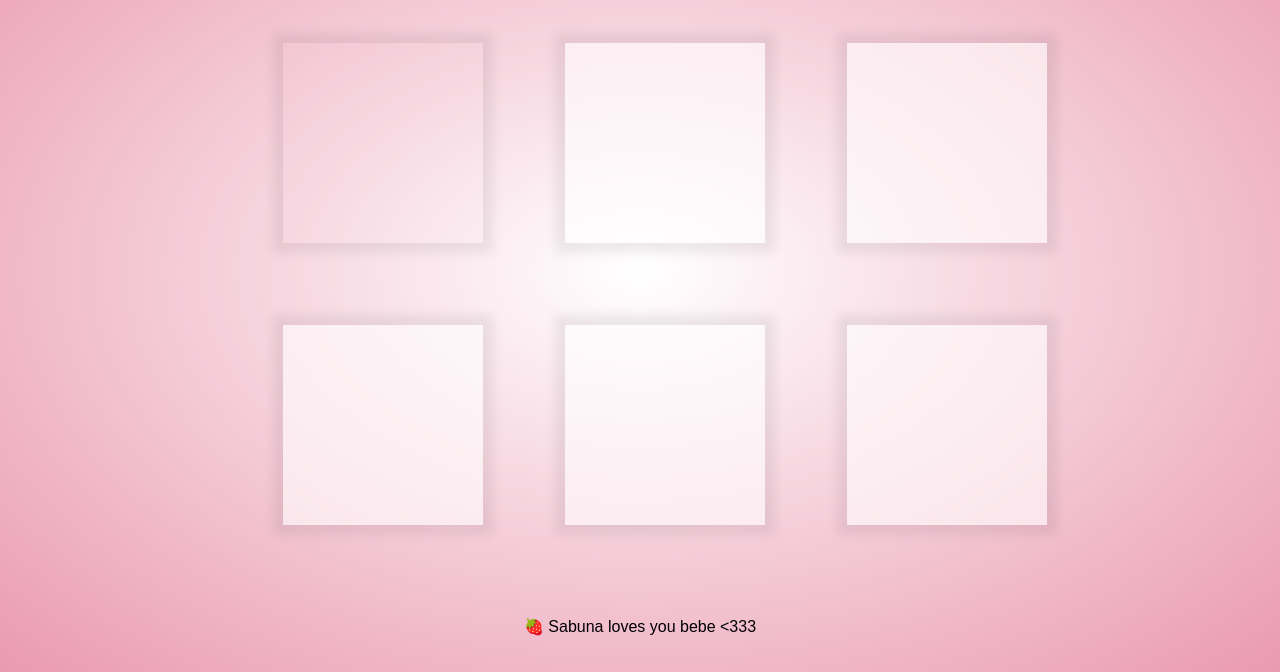
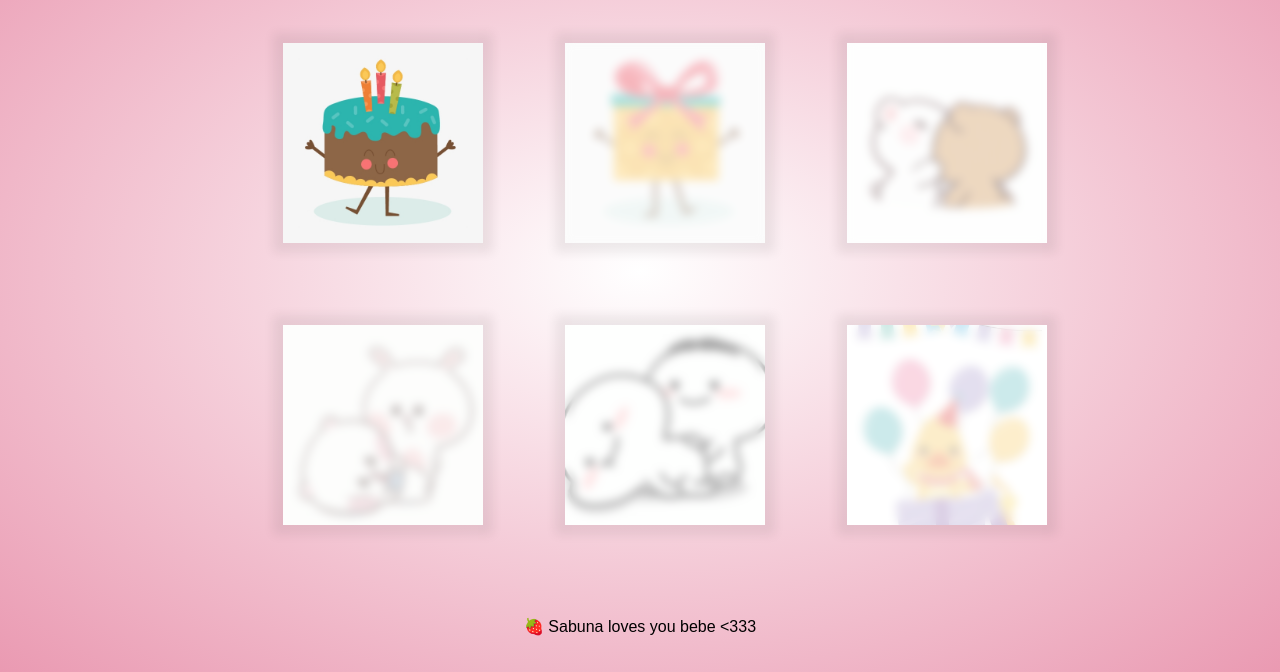
Before and after one commit to marishubby/mariko, a plain HTML site: page index.html in a window 1280 px wide. Shown: the part 128-800 px from the top of the page. Drawn offline with nearby package versions, Linux system fonts and the light colour scheme; files that its build step writes are made by us from their sources; the site is published under a folder, as on GitHub Pages, so addresses that start at the root find nothing.

Commit message:
Update style.scss

```diff
--- a/style.scss
+++ b/style.scss
@@ -50,27 +50,27 @@ body {
 }
 
 #cake {
-  background-image: url('/imgs/cake.png');
+  background-image: url('./imgs/cake.png');
 }
 
 #present {
-  background-image: url('/imgs/present.png');
+  background-image: url('./imgs/present.png');
 }
 
 #kiss {
-  background-image: url('/imgs/kiss.gif');
+  background-image: url('./imgs/kiss.gif');
 }
 
 #ass {
-  background-image: url('/imgs/ass.gif');
+  background-image: url('./imgs/ass.gif');
 }
 
 #kith {
-  background-image: url('/imgs/kith.gif');
+  background-image: url('./imgs/kith.gif');
 }
 
 #duck {
-  background-image: url('/imgs/duck.jpg');
+  background-image: url('./imgs/duck.jpg');
 }
 
 .blocked {
@@ -132,7 +132,7 @@ body {
 
 @media (max-width: 920px) {
   #header {
-    content: url("/imgs/short.gif");
+    content: url("./imgs/short.gif");
     width: 75vw;
     margin: 0 auto;
   }
```
